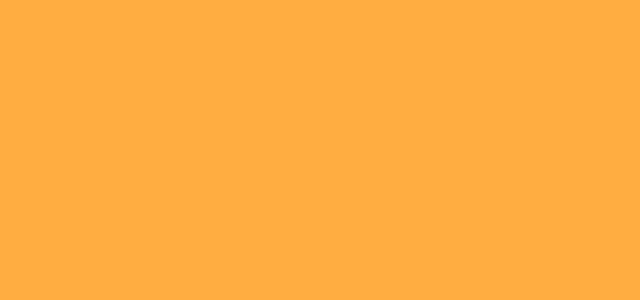
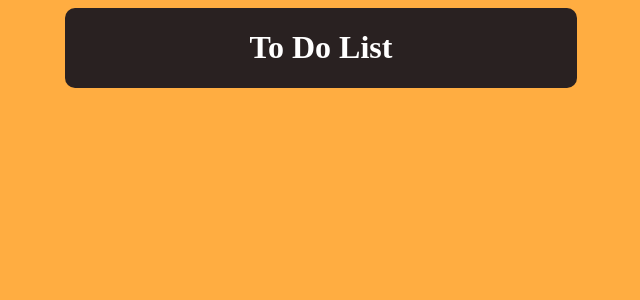
Before and after one commit to zeenat-abedin/todo-list, a React (Create React App) app: page / in a window 1280 px wide. Shown: the top 300 px of the page, without its empty margins (319-959 px from the left). Built offline with nearby package versions, Linux system fonts and the light colour scheme.

Commit message:
Add todo container styling to Todo component

```diff
--- a/src/App.js
+++ b/src/App.js
@@ -1,5 +1,4 @@
 import Todo from "./components/Todo";
-
 
 function App() {
   return (
--- a/src/components/Todo.css
+++ b/src/components/Todo.css
@@ -1,3 +1,16 @@
  body {
     background: #ffad41;
 }
+
+.todo-container{
+    background: #292121;
+    color: #ffffff;
+    width: 40vw;
+    margin: auto;
+    display: flex;
+    justify-content: center;
+    align-items: center;
+    border-radius: 10px;
+    overflow: hidden;
+    position: relative;
+}
--- a/src/components/Todo.jsx
+++ b/src/components/Todo.jsx
@@ -3,7 +3,8 @@ import './Todo.css'
 
 function Todo() {
   return (
-    <div>
+    <div  className="todo-container">
+      <h1>To Do List</h1>
 
     </div>
   )
```
